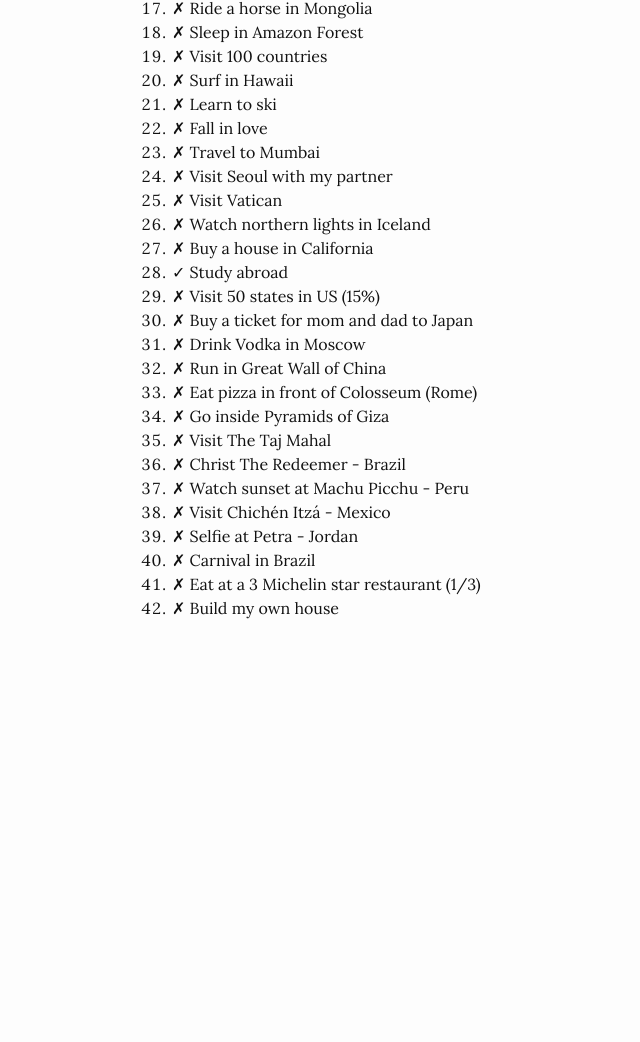
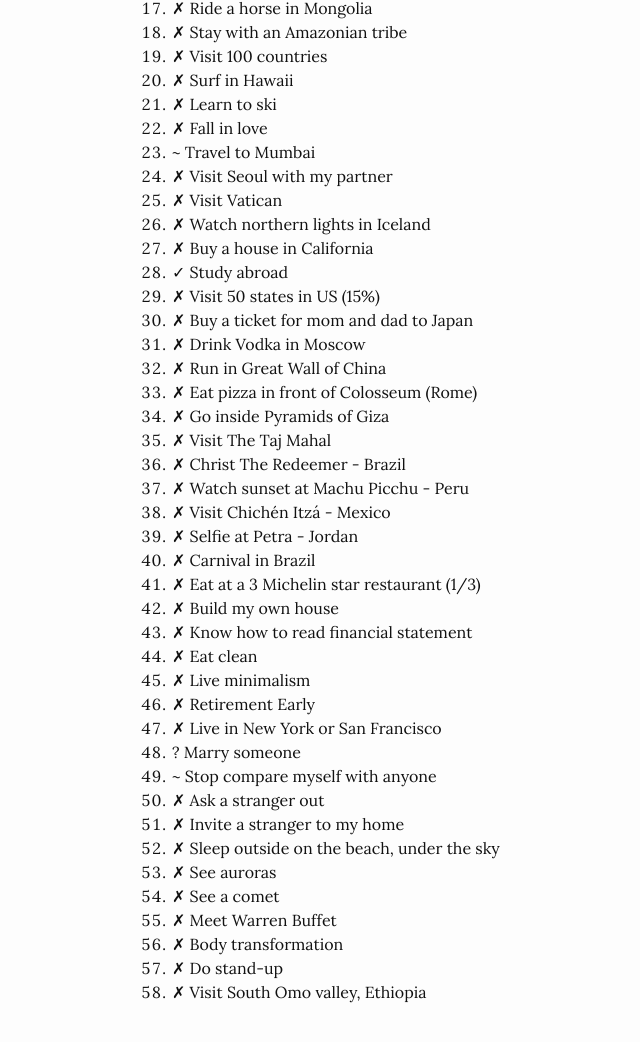
Before and after one commit to Michael-ha02/michael-ha02.github.io, a website: page list100.html in a window 1280 px wide. Shown: the part 610-1652 px from the top of the page, without its empty margins (138-778 px from the left). Before the commit the page ends 1276 px from the top, so only its background shows below. Drawn offline with Linux system fonts and the light colour scheme.

Commit message:
update list list100-58

```diff
--- a/list100.html
+++ b/list100.html
@@ -31,7 +31,7 @@
             <h1 class="post-title">List 100</h1>
           </header>
           <div class="post-content">
-            <p>Things I want todo before I die. Hopefully I can make it!</p>
+            <p>One day I'm gonna die, so I try my best to make it!</p>
             <ol>
               <li>✓ Learn English</li>
               <li>✓ Visit New York</li>
@@ -50,12 +50,12 @@
               <li>✗ Visit South Africa</li>
               <li>✗ Visit Ethiopia - first human civilization</li>
               <li>✗ Ride a horse in Mongolia</li>
-              <li>✗ Sleep in Amazon Forest</li>
+              <li>✗ Stay with an Amazonian tribe</li>
               <li>✗ Visit 100 countries</li>
               <li>✗ Surf in Hawaii</li>
               <li>✗ Learn to ski</li>
               <li>✗ Fall in love</li>
-              <li>✗ Travel to Mumbai</li>
+              <li>~ Travel to Mumbai</li>
               <li>✗ Visit Seoul with my partner</li>
               <li>✗ Visit Vatican</li>
               <li>✗ Watch northern lights in Iceland</li>
@@ -75,6 +75,22 @@
               <li>✗ Carnival in Brazil</li>
               <li>✗ Eat at a 3 Michelin star restaurant (1/3)</li>
               <li>✗ Build my own house</li>
+              <li>✗ Know how to read financial statement</li>
+              <li>✗ Eat clean</li>
+              <li>✗ Live minimalism</li>
+              <li>✗ Retirement Early </li>
+              <li>✗ Live in New York or San Francisco</li>
+              <li>? Marry someone</li>
+              <li>~ Stop compare myself with anyone</li>
+              <li>✗ Ask a stranger out </li>
+              <li>✗ Invite a stranger to my home</li>
+              <li>✗ Sleep outside on the beach, under the sky</li>
+              <li>✗ See auroras </li>
+              <li>✗ See a comet</li>
+              <li>✗ Meet Warren Buffet</li>
+              <li>✗ Body transformation</li>
+              <li>✗ Do stand-up</li>
+              <li>✗ Visit South Omo valley, Ethiopia</li>
             </ol>
           </div>
         </div>
```
